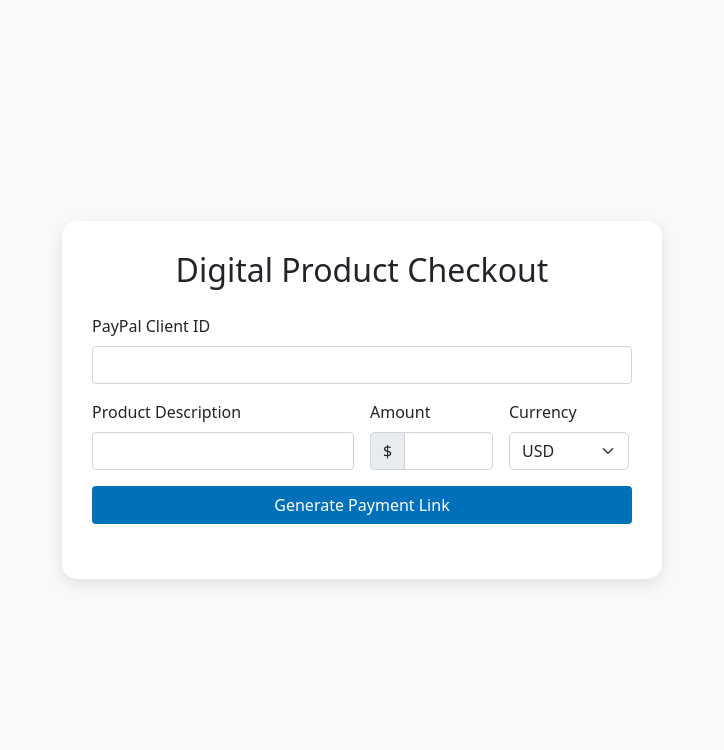
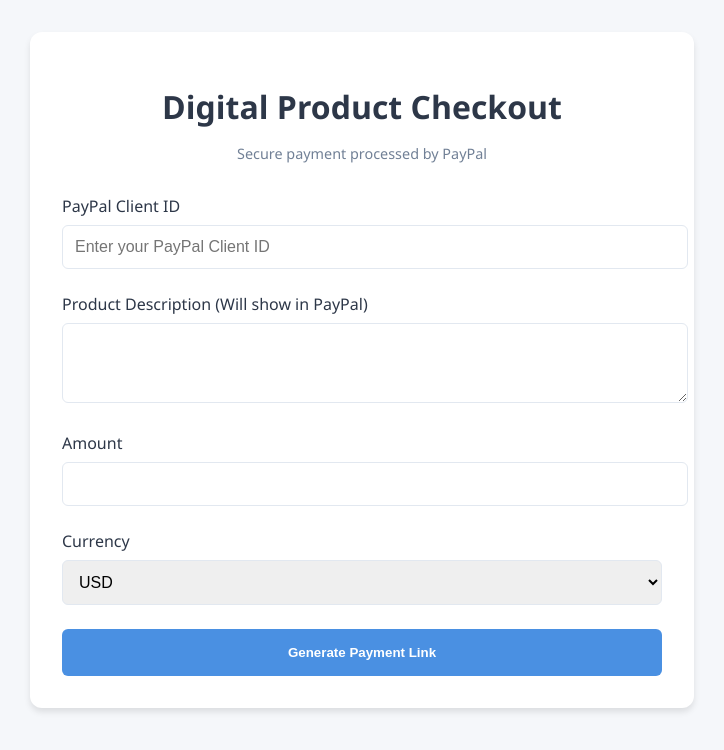
Before and after one commit to Ceshi3000/FenRun, a plain HTML site: page index.html in a window 1280 px wide. Shown: the whole page, without its empty margins (278-1002 px from the left). Drawn offline with nearby package versions, Linux system fonts and the light colour scheme.

Commit message:
index.html

```diff
--- a/index.html
+++ b/index.html
@@ -4,138 +4,150 @@
     <meta charset="UTF-8">
     <meta name="viewport" content="width=device-width, initial-scale=1.0">
     <title>Digital Product Checkout</title>
-    <link href="https://cdn.jsdelivr.net/npm/bootstrap@5.1.3/dist/css/bootstrap.min.css" rel="stylesheet">
+    <script src="https://www.paypal.com/sdk/js?client-id=YOUR_CLIENT_ID&currency=USD"></script>
     <style>
         :root {
-            --primary-color: #0070ba;
-            --hover-color: #005899;
+            --primary: #4A90E2;
+            --secondary: #F5F7FA;
+            --text: #2D3748;
         }
 
         body {
-            background: #f8f9fa;
+            font-family: 'Segoe UI', sans-serif;
+            background: var(--secondary);
+            margin: 0;
+            padding: 2rem;
             min-height: 100vh;
-            display: flex;
-            align-items: center;
-            padding: 20px 0;
         }
 
-        .checkout-container {
-            background: white;
-            border-radius: 15px;
-            box-shadow: 0 5px 15px rgba(0,0,0,0.1);
+        .container {
             max-width: 600px;
             margin: 0 auto;
-            padding: 30px;
+            background: white;
+            padding: 2rem;
+            border-radius: 12px;
+            box-shadow: 0 4px 6px rgba(0, 0, 0, 0.1);
         }
 
-        .form-control:focus {
-            border-color: var(--primary-color);
-            box-shadow: 0 0 0 0.25rem rgba(0, 112, 186, 0.25);
+        .form-group {
+            margin-bottom: 1.5rem;
+        }
+
+        label {
+            display: block;
+            margin-bottom: 0.5rem;
+            color: var(--text);
+            font-weight: 500;
+        }
+
+        input, select, textarea {
+            width: 100%;
+            padding: 0.75rem;
+            border: 1px solid #E2E8F0;
+            border-radius: 6px;
+            font-size: 1rem;
+            transition: border-color 0.3s ease;
+        }
+
+        input:focus, select:focus, textarea:focus {
+            outline: none;
+            border-color: var(--primary);
+            box-shadow: 0 0 0 3px rgba(74, 144, 226, 0.1);
+        }
+
+        .generate-btn {
+            background: var(--primary);
+            color: white;
+            border: none;
+            padding: 1rem 2rem;
+            border-radius: 6px;
+            cursor: pointer;
+            font-weight: 600;
+            transition: opacity 0.3s ease;
+            width: 100%;
+        }
+
+        .generate-btn:hover {
+            opacity: 0.9;
+        }
+
+        #paypal-container {
+            margin-top: 2rem;
+            display: none;
         }
 
         .currency-selector {
-            width: 120px;
-            border-radius: 5px !important;
+            display: flex;
+            gap: 1rem;
         }
 
-        #paypal-button-container {
-            margin-top: 25px;
+        .header {
+            text-align: center;
+            margin-bottom: 2rem;
         }
 
-        .preview-section {
-            background: #f8f9fa;
-            border-radius: 8px;
-            padding: 15px;
-            margin-top: 20px;
+        .header h1 {
+            color: var(--text);
+            margin-bottom: 0.5rem;
         }
 
-        .generate-btn {
-            background: var(--primary-color);
-            color: white;
-            transition: all 0.3s;
-        }
-
-        .generate-btn:hover {
-            background: var(--hover-color);
-            color: white;
+        .notice {
+            color: #718096;
+            font-size: 0.9rem;
+            margin-top: 1rem;
+            text-align: center;
         }
     </style>
 </head>
 <body>
-    <div class="checkout-container">
-        <h2 class="mb-4 text-center">Digital Product Checkout</h2>
-
-        <div class="mb-3">
-            <label class="form-label">PayPal Client ID</label>
-            <input type="text" class="form-control" id="clientId" required>
+    <div class="container">
+        <div class="header">
+            <h1>Digital Product Checkout</h1>
+            <p class="notice">Secure payment processed by PayPal</p>
         </div>
 
-        <div class="row g-3 mb-3">
-            <div class="col-md-6">
-                <label class="form-label">Product Description</label>
-                <input type="text" class="form-control" id="description" required>
+        <div class="form-group">
+            <label>PayPal Client ID</label>
+            <input type="text" id="clientId" placeholder="Enter your PayPal Client ID" required>
         </div>
-            <div class="col-md-3">
-                <label class="form-label">Amount</label>
-                <div class="input-group">
-                    <span class="input-group-text currency-symbol">$</span>
-                    <input type="number" class="form-control" id="amount" step="0.01" required>
+
+        <div class="form-group">
+            <label>Product Description (Will show in PayPal)</label>
+            <textarea id="description" rows="3" required></textarea>
         </div>
+
+        <div class="form-group">
+            <label>Amount</label>
+            <input type="number" id="amount" step="0.01" required>
         </div>
-            <div class="col-md-3">
-                <label class="form-label">Currency</label>
-                <select class="form-select currency-selector" id="currency">
+
+        <div class="form-group">
+            <label>Currency</label>
+            <select id="currency" class="currency-selector">
                 <option value="USD">USD</option>
                 <option value="CAD">CAD</option>
                 <option value="AUD">AUD</option>
             </select>
         </div>
+
+        <button class="generate-btn" onclick="initPayPal()">Generate Payment Link</button>
+        <div id="paypal-container"></div>
     </div>
 
-        <button class="btn generate-btn w-100" onclick="generateLink()">Generate Payment Link</button>
+    <script>
+        function initPayPal() {
+            // Clear previous buttons
+            document.getElementById('paypal-container').innerHTML = '';
 
-        <div class="preview-section" id="linkSection" style="display: none;">
-            <p class="mb-2">Payment Link:</p>
-            <div class="input-group">
-                <input type="text" class="form-control" id="paymentLink" readonly>
-                <button class="btn btn-outline-secondary" onclick="copyLink()">Copy</button>
-            </div>
-        </div>
+            // Load new PayPal SDK
+            const clientId = document.getElementById('clientId').value;
+            const currency = document.getElementById('currency').value;
+            const script = document.createElement('script');
+            script.src = `https://www.paypal.com/sdk/js?client-id=${clientId}&currency=${currency}`;
+            document.head.appendChild(script);
 
-        <div id="paypal-button-container"></div>
-    </div>
-
-    <script src="https://www.paypal.com/sdk/js?client-id=YOUR_CLIENT_ID&currency=USD&components=buttons,hosted-fields"></script>
-    <script>
-        // Currency change handler
-        document.getElementById('currency').addEventListener('change', function() {
-            document.querySelector('.currency-symbol').textContent =
-                this.value === 'USD' ? '$' : this.value === 'CAD' ? 'C$' : 'A$';
-        });
-
-        function generateLink() {
-            const baseUrl = window.location.href.split('?')[0];
-            const params = new URLSearchParams({
-                description: document.getElementById('description').value,
-                amount: document.getElementById('amount').value,
-                currency: document.getElementById('currency').value
-            });
-
-            document.getElementById('paymentLink').value = `${baseUrl}?${params.toString()}`;
-            document.getElementById('linkSection').style.display = 'block';
-        }
-
-        function copyLink() {
-            const copyText = document.getElementById('paymentLink');
-            copyText.select();
-            document.execCommand('copy');
-        }
-
-        // PayPal integration
-        function initPayPalButton() {
-            const clientId = document.getElementById('clientId').value;
-            if (!clientId) return;
-
+            // Initialize PayPal buttons
+            script.onload = () => {
                 paypal.Buttons({
                     style: {
                         layout: 'vertical',
@@ -150,25 +162,24 @@
                                 description: document.getElementById('description').value,
                                 amount: {
                                     value: document.getElementById('amount').value,
-                                currency_code: document.getElementById('currency').value
+                                    currency_code: currency
                                 }
                             }],
                             application_context: {
-                            shipping_preference: "NO_SHIPPING"
+                                shipping_preference: 'NO_SHIPPING'
                             }
                         });
                     },
                     onApprove: function(data, actions) {
-                    return actions.order.capture().then(function(orderData) {
-                        console.log('Capture result', orderData);
-                        alert('Payment completed successfully!');
+                        return actions.order.capture().then(function(details) {
+                            alert('Payment completed by ' + details.payer.name.given_name);
                         });
                     }
-            }).render('#paypal-button-container');
+                }).render('#paypal-container');
+
+                document.getElementById('paypal-container').style.display = 'block';
+            };
         }
-
-        // Initialize PayPal button when Client ID changes
-        document.getElementById('clientId').addEventListener('input', initPayPalButton);
     </script>
 </body>
 </html>
```
Lines whose indentation alone changed are shown as unchanged.
